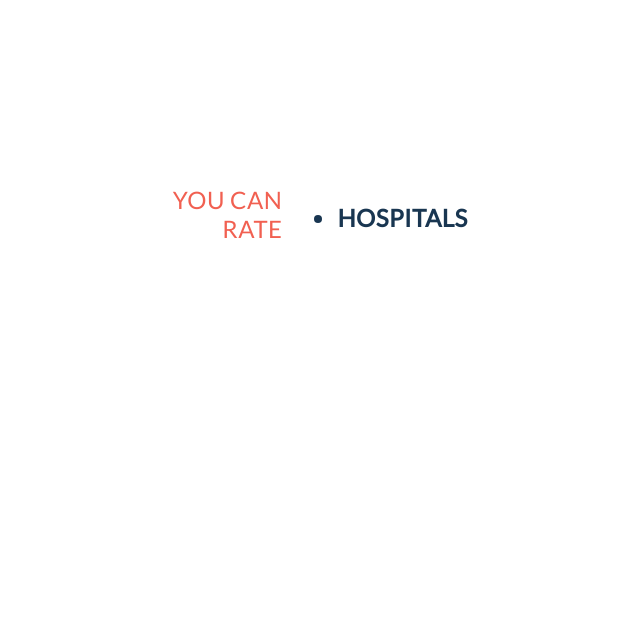
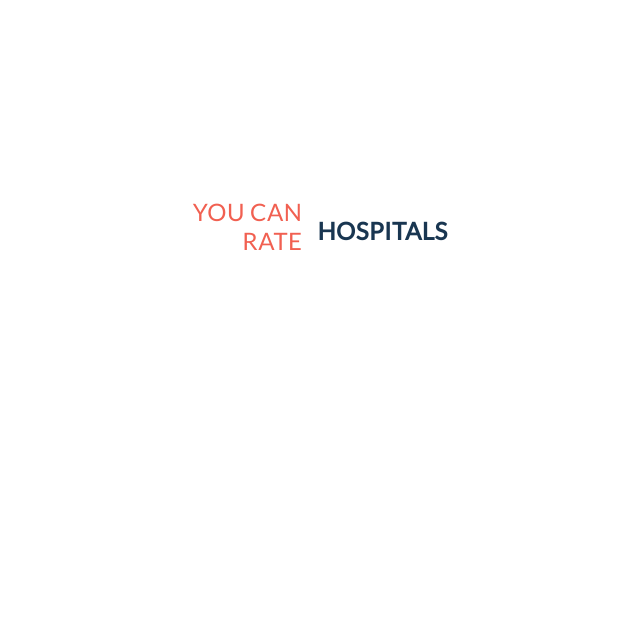
Before and after one commit to mwiha/rating, a Flask app: page / in a window 1280 px wide; the page is wider, and only the part inside the window is pictured. Shown: the part 649-1276 px from the top of that part, without its empty margins (227-867 px from the left). Before the commit the page ends 887 px from the top of that part, so only its background shows below. Run offline with Flask 2, Linux system fonts and the light colour scheme; data that the repository does not hold is empty; some libraries are stand-ins or nearby versions.

Commit message:
stlyed the ul and the li

```diff
--- a/app/static/css/main.css
+++ b/app/static/css/main.css
@@ -255,3 +255,17 @@ html {
   height: 10px;
   position: absolute;
 }
+
+ul {
+  margin: 0;
+  padding: 10px 0;
+  -webkit-animation: scrollUp 2.5s 2.25s infinite forwards;
+          animation: scrollUp 2.5s 2.25s infinite forwards;
+}
+ul li {
+  opacity: 1;
+  height: 40px;
+  padding: 1px 0;
+  line-height: 15px;
+  list-style: none;
+}
```
